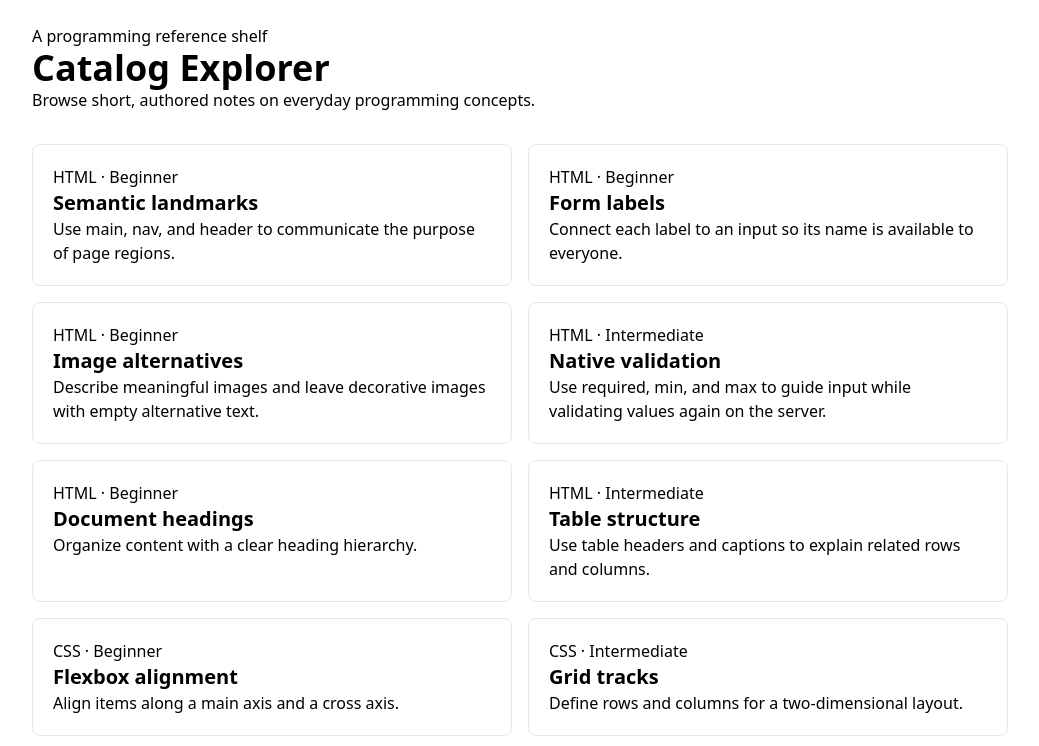
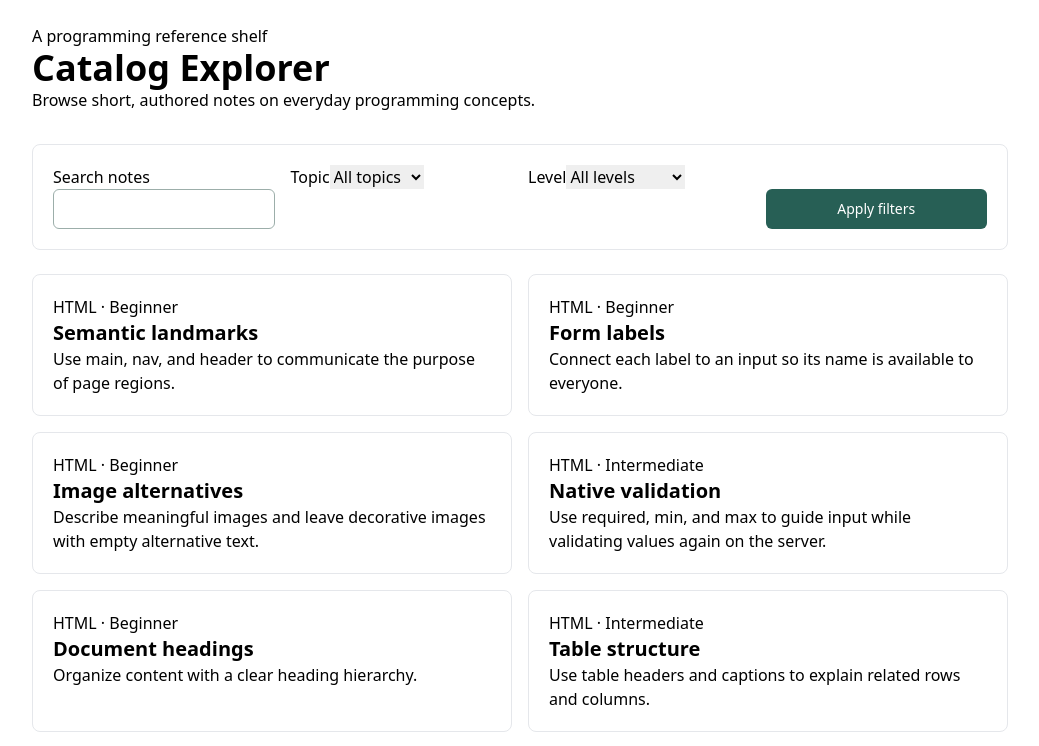
Before and after one commit to kirkduchesne/catalog-explorer, a Next.js app: page / in a window 1280 px wide. Shown: the top 746 px of the page, without its empty margins (120-1159 px from the left). Built offline with nearby package versions, Linux system fonts and the light colour scheme.

Commit message:
feat: submit combined filters through the URL

```diff
--- a/app/page.tsx
+++ b/app/page.tsx
@@ -1,4 +1,6 @@
-import { catalog } from '@/lib/catalog';
-export default function Page() {
-  return <main className="mx-auto max-w-5xl p-6"><header className="mb-8"><p>A programming reference shelf</p><h1 className="text-4xl font-semibold">Catalog Explorer</h1><p>Browse short, authored notes on everyday programming concepts.</p></header><ul className="grid gap-4 sm:grid-cols-2">{catalog.map(entry => <li className="rounded-lg border p-5" key={entry.id}><p>{entry.category} · {entry.level}</p><h2 className="text-xl font-semibold">{entry.title}</h2><p>{entry.summary}</p></li>)}</ul></main>;
+import { results, type Params } from '@/lib/query';
+import { SearchForm } from '@/components/search-form';
+export default function Page({ searchParams }: { searchParams: Params }) {
+  const { query, matches } = results(searchParams);
+  return <main className="mx-auto max-w-5xl p-6"><header className="mb-8"><p>A programming reference shelf</p><h1 className="text-4xl font-semibold">Catalog Explorer</h1><p>Browse short, authored notes on everyday programming concepts.</p></header><SearchForm query={query} /><ul className="grid gap-4 sm:grid-cols-2">{matches.map(entry => <li className="rounded-lg border p-5" key={entry.id}><p>{entry.category} · {entry.level}</p><h2 className="text-xl font-semibold">{entry.title}</h2><p>{entry.summary}</p></li>)}</ul></main>;
 }
--- /dev/null
+++ b/components/search-form.tsx
@@ -0,0 +1,12 @@
+import { Input } from '@/components/ui/input';
+import { Button } from '@/components/ui/button';
+import { categories, levels } from '@/lib/catalog';
+import { readQuery } from '@/lib/query';
+export function SearchForm({ query }: { query: ReturnType<typeof readQuery> }) {
+  return <form action="/" method="get" className="mb-6 grid gap-4 rounded-lg border bg-white p-5 sm:grid-cols-4">
+    <div><label htmlFor="q">Search notes</label><Input id="q" name="q" defaultValue={query.q} maxLength={100} /></div>
+    <div><label htmlFor="category">Topic</label><select id="category" name="category" defaultValue={query.category}><option value="">All topics</option>{categories.map(value => <option key={value}>{value}</option>)}</select></div>
+    <div><label htmlFor="level">Level</label><select id="level" name="level" defaultValue={query.level}><option value="">All levels</option>{levels.map(value => <option key={value}>{value}</option>)}</select></div>
+    <Button className="self-end" type="submit">Apply filters</Button>
+  </form>;
+}
```
